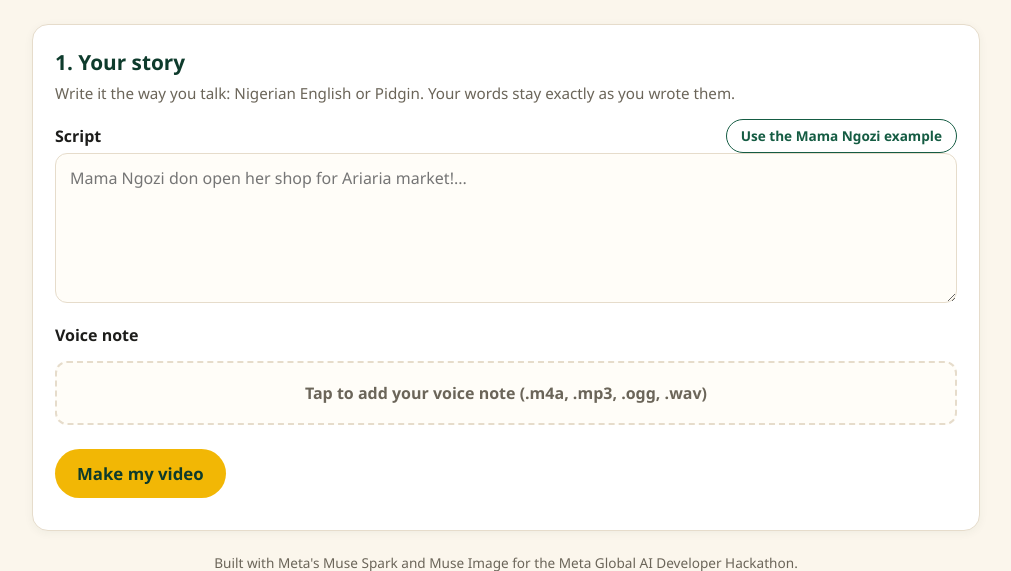
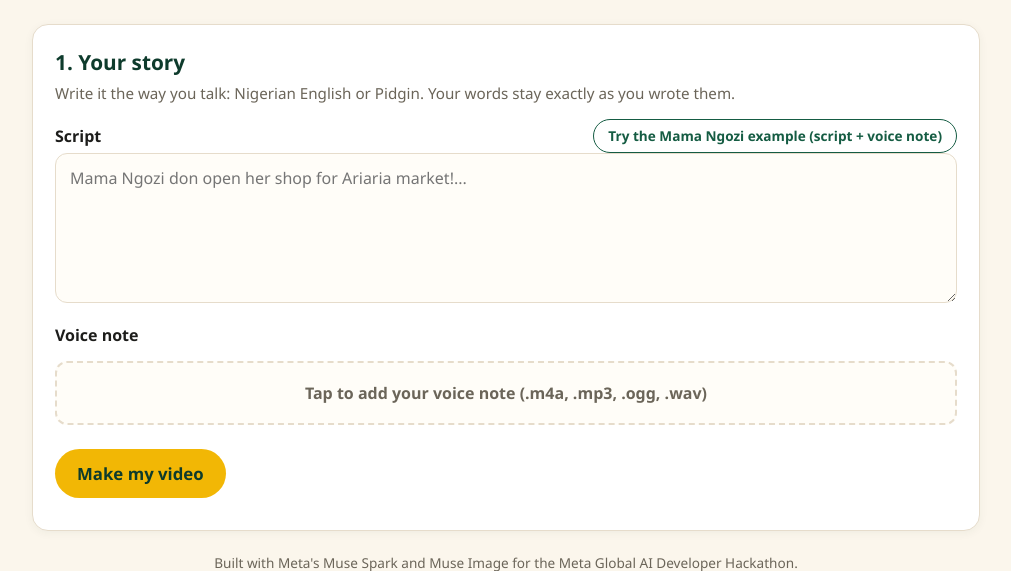
Before and after one commit to princessble/talk-am, a Flask app: page / in a window 1280 px wide. Shown: the part 162-733 px from the top of the page, without its empty margins (134-1145 px from the left). Run offline with Flask 3, Linux system fonts and the light colour scheme.

Commit message:
One-click example: script and voice note

```diff
--- a/modal_app.py
+++ b/modal_app.py
@@ -12,7 +12,7 @@ image = (
     .add_local_dir(
         ".",
         remote_path="/root/talkam",
-        ignore=[".env", "venv", ".git", "output", "jobs", "__pycache__", "*.m4a", "*.wav", "*.mp4"],
+        ignore=[".env", "venv", ".git", "output", "jobs", "__pycache__", "voice.m4a", "*.wav", "*.mp4"],
     )
 )
 
--- a/templates/index.html
+++ b/templates/index.html
@@ -175,7 +175,7 @@
       <form id="form">
         <div class="row" style="justify-content: space-between;">
           <label for="script" style="margin: 0;">Script</label>
-          <button type="button" class="ghost" id="example">Use the Mama Ngozi example</button>
+          <button type="button" class="ghost" id="example">Try the Mama Ngozi example (script + voice note)</button>
         </div>
         <textarea id="script" name="script" maxlength="1500" placeholder="Mama Ngozi don open her shop for Ariaria market!..." required></textarea>
 
@@ -221,13 +221,30 @@
   </main>
 
   <script>
-    const EXAMPLE = "Mama Ngozi don open her shop for Ariaria market! Fresh smoked fish, dry pepper, crayfish wey go make your soup sweet well well. You no need waka far again. Her prices dey reasonable, and she go even dash you small extra if you be regular customer. Come early in the morning before everything finish. Ask anybody for the market, dem go show you Mama Ngozi stall. Na quality she dey sell, no be story!";
+    const EXAMPLE = "Gba ga mgbam! My people, Mama Ngozi don open her shop for Ariaria Main Market! She dey sell fresh smoked fish, dry pepper nkoo! She even join crayfish follow body, wey go make your ogbonge soup sweet wella!\nYou no need to waka go far this time. Her prices dey reasonable, and she go even dash you small extra if you be regular customer. Come early in the morning before everything finish o! No talk say I no tell you!\nAsk anybody for the market, them go show you Mama Ngozi shop. Na quality she dey sell, no be story at all!";
 
     const $ = (id) => document.getElementById(id);
     const form = $("form"), voice = $("voice"), go = $("go");
     let jobId = null, seen = 0, timer = null;
 
-    $("example").onclick = () => { $("script").value = EXAMPLE; };
+    $("example").onclick = async () => {
+      $("script").value = EXAMPLE;
+      $("drop-text").textContent = "Loading the example voice note...";
+      try {
+        const res = await fetch("/static/example_voice.wav");
+        if (!res.ok) throw new Error();
+        const blob = await res.blob();
+        const file = new File([blob], "mama_ngozi_voice_note.wav", { type: "audio/wav" });
+        const box = new DataTransfer();
+        box.items.add(file);
+        voice.files = box.files;
+        voice.onchange();
+        $("drop-text").textContent = "🎙️ mama_ngozi_voice_note.wav (example voice note added)";
+      } catch (err) {
+        $("drop-text").textContent = "Tap to add your voice note (.m4a, .mp3, .ogg, .wav)";
+        $("error").textContent = "Couldn't load the example voice note. Please add your own.";
+      }
+    };
     voice.onchange = () => {
       const file = voice.files[0];
       $("drop").classList.toggle("has-file", !!file);
```
Also changed, not shown: 1 other file.
